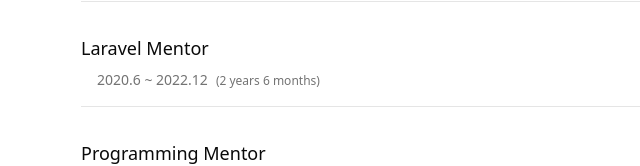
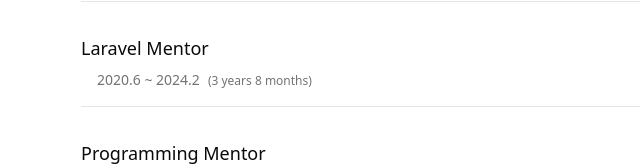
Before and after one commit to yugo-ibuki/portfolio, a Next.js app: page /background in a window 1280 px wide. Shown: the part 921-1087 px from the top of the page, without its empty margins (229-869 px from the left). Built offline with nearby package versions, Linux system fonts and the light colour scheme.

Commit message:
chnage end date

```diff
--- a/src/components/List/SideWork.tsx
+++ b/src/components/List/SideWork.tsx
@@ -22,7 +22,7 @@ const sideWorks: SideWork[] = [
   {
     title: 'Laravel Mentor',
     startDate: '2020-06',
-    endDate: '2022-12',
+    endDate: '2024-02',
     link: '/background/programming_mentor',
   },
   {
```
